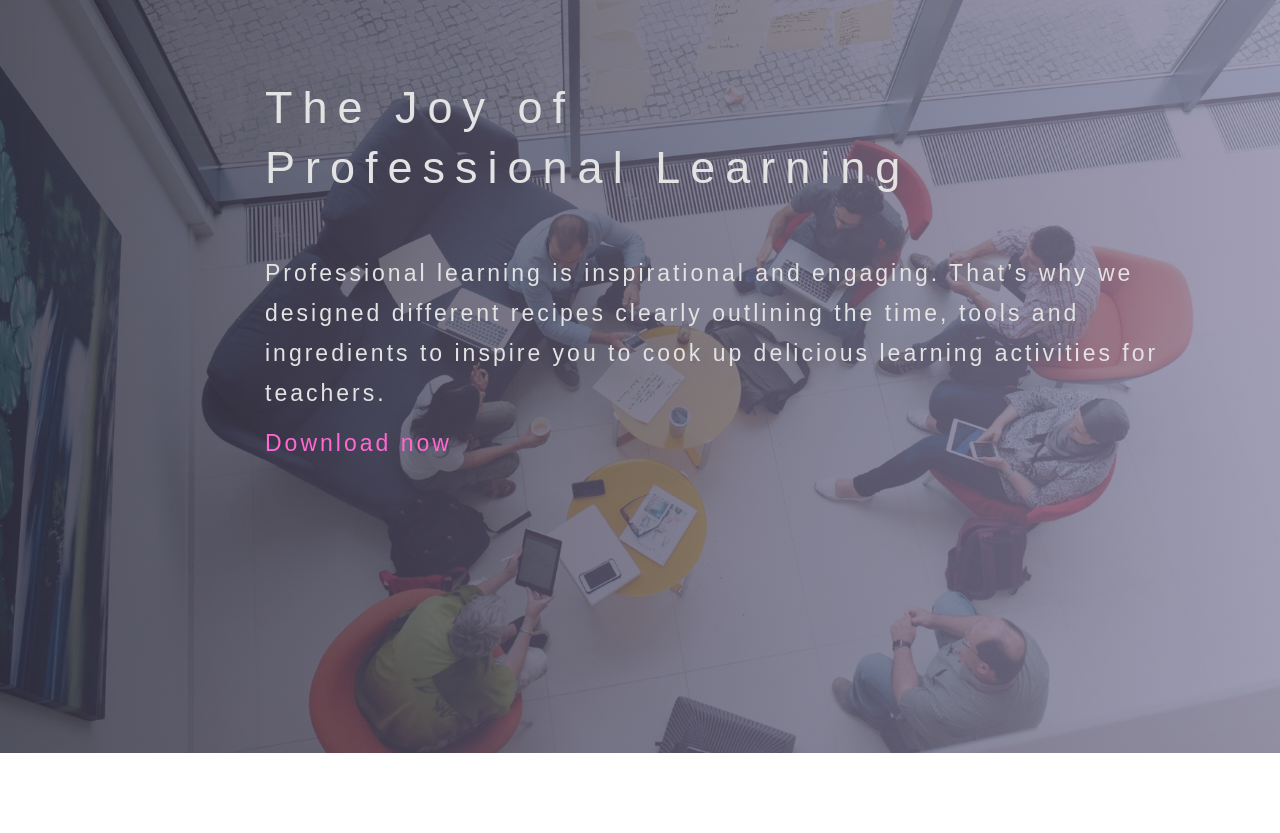
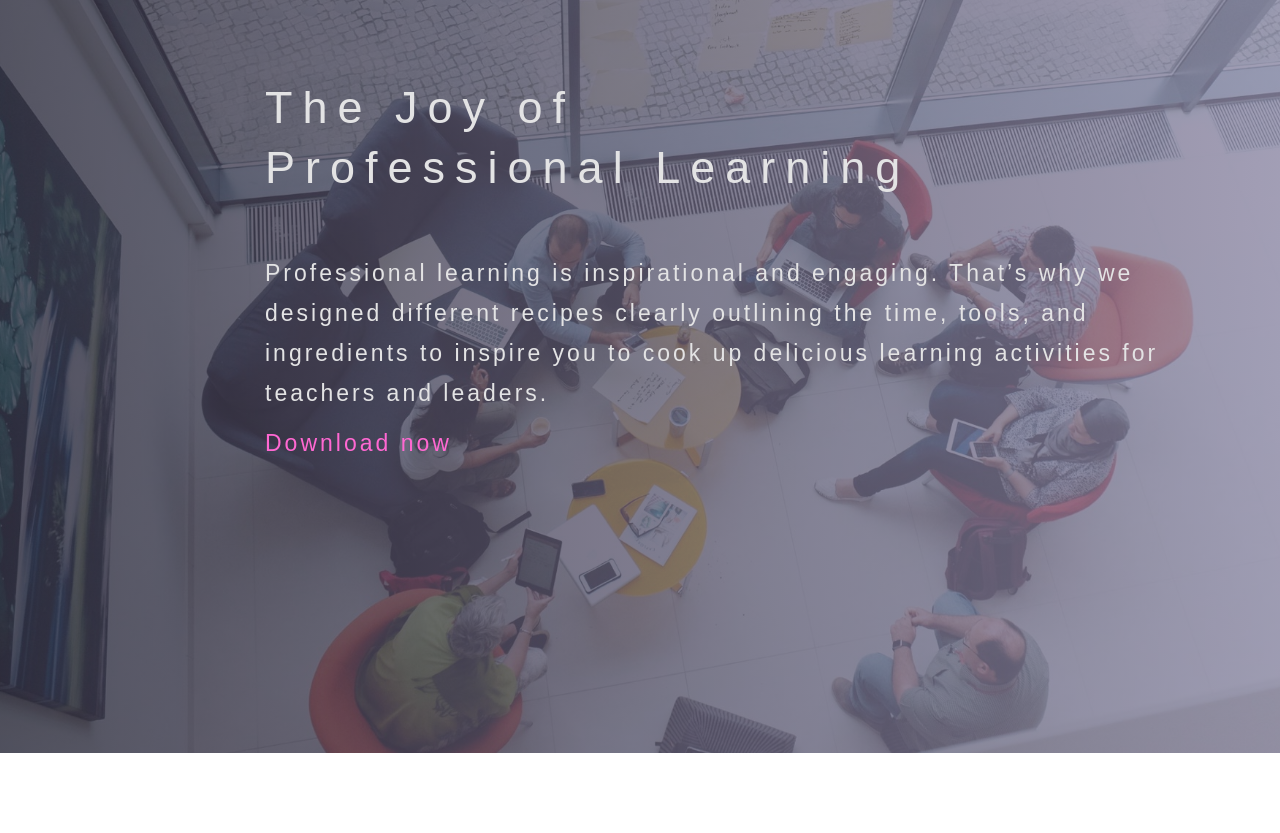
Before and after one commit to meesterkurt/joyofprofessionallearning, a Jekyll site: the page built from index.md, in a window 1280 px wide and 1400 px high, scrolled down 220 px. Shown: the top 833 px of the window. Built offline with Jekyll 4.4.1, drawn with Linux system fonts in a browser that asks for light colours; nearby versions of some CDN libraries; some web fonts are replaced; some of the changed text lies outside the part shown; grey boxes are pictures that could not be loaded.

Commit message:
Update index.md

```diff
--- a/index.md
+++ b/index.md
@@ -12,7 +12,7 @@
       <div class="col-md-10 col-md-offset-2">
         <div class="block">
           <h1 class="animated fadeInUp"> The Joy of<br>Professional Learning</h1>
-          <p class="animated fadeInUp">Professional learning is inspirational and engaging. That’s why we designed different recipes clearly outlining the time, tools and ingredients to inspire you to cook up delicious learning activities for teachers.</p>
+          <p class="animated fadeInUp">Professional learning is inspirational and engaging. That’s why we designed different recipes clearly outlining the time, tools, and ingredients to inspire you to cook up delicious learning activities for teachers and leaders.</p>
           <p class="animated fadeInUp"><a href="/books">Download now</a></p>
         </div>
       </div>
@@ -29,8 +29,8 @@
             <h2>For educators, by educators</h2>
             <p>We have all been professional learning coaches.</p>
           </div>
-          <p>The Joy of Professional Learning introduces recipes, a different approach to current professional learning. They represent what a global community of educators has learned over more than a hundred years of combined experience in education.</p>
-          <p>When you create your school’s professional learning events, you integrate professionalism, sustainability, relevance, interactivity and classroom examples that support a personal learning experience for every teacher.</p>
+          <p>The Joy of Professional Learning introduces recipes for learning, a different approach to current professional development. They represent what a global community of educators has learned over more than a hundred years of combined experience in education.</p>
+          <p>When you create your school’s professional learning events, you integrate professionalism, sustainability, relevance, interactivity, and classroom examples that support a personal learning experience for every teacher and leader.</p>
           <p>We also know that it takes great educators like you to make this happen. It takes vision and a tribe. It takes planning - what to do tomorrow and what to do throughout the year to keep ongoing professional learning going.</p>
         </div>
         <p><a href="/about/">Meet the team</a></p>
```
